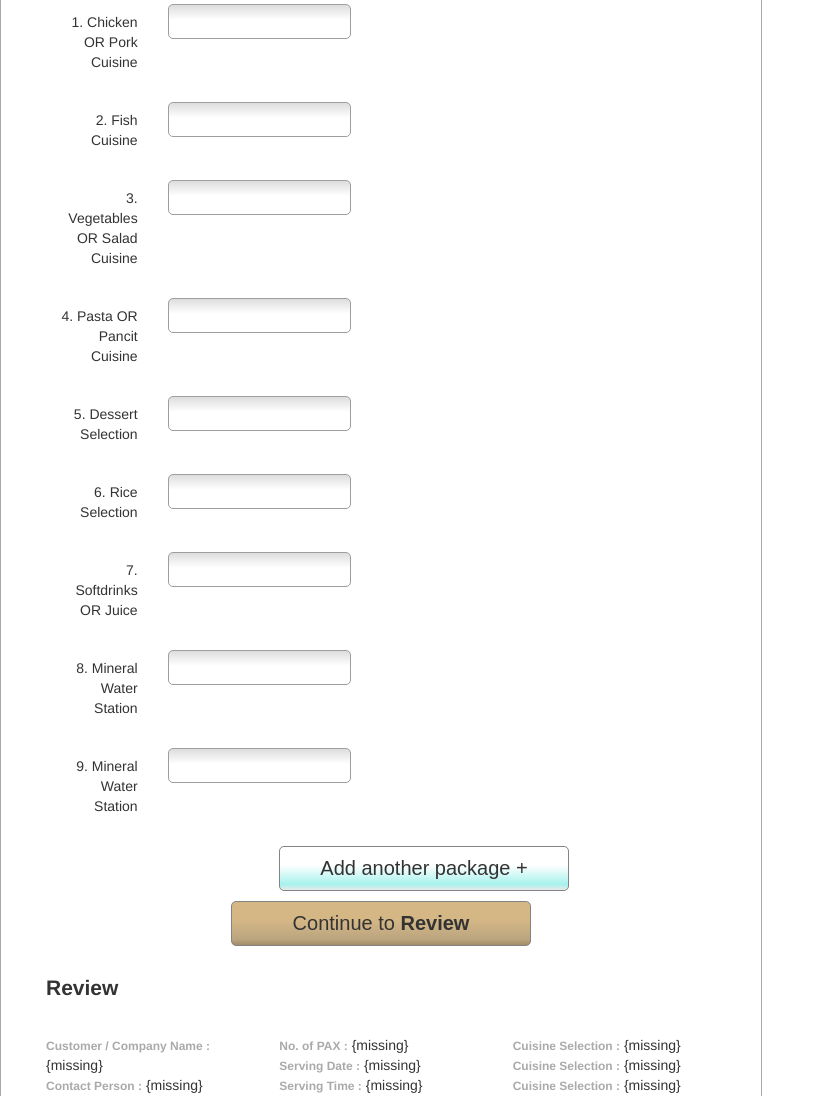
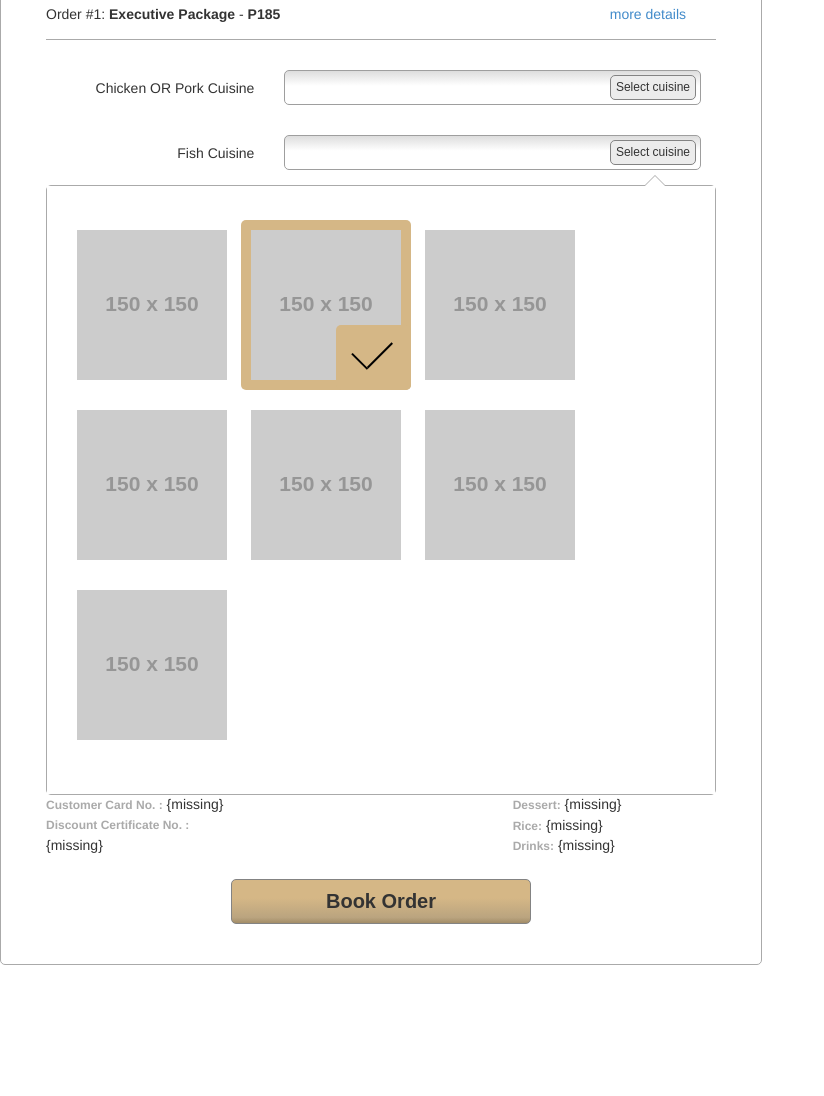
Before and after one commit to webnified/project-spock, a plain HTML site: page booking-form.html in a window 1280 px wide. Shown: the part 1216-2312 px from the top of the page, without its empty margins (0-824 px from the left). After the commit the page ends 2181 px from the top, so only its background shows below. Drawn offline with Linux system fonts and the light colour scheme; placeholder pictures from the web are drawn by us.

Commit message:
Static select menu form

```diff
--- a/booking-form.html
+++ b/booking-form.html
@@ -1,28 +1,23 @@
 <link rel="stylesheet" href="css/grid.css">
 <link rel="stylesheet" href="css/booking-form.css">
 <div class="modal-form" id="booking-form">
-
   <div class="close-btn">
     <a href="#">x</a>
   </div>
-
   <div class="headline">
     <h2 class="name">Booking Details</h2>
   </div>
-
   <div class="tabs">
     <div class="tab"><a class="active" href="#">Customer Details</a></div>
     <div class="tab"><a href="#">Order Details</a></div>
     <div class="tab"><a href="#">Select Cuisine</a></div>
     <div class="tab"><a href="#">Review</a></div>
   </div>
-
   <!-- Customer details -->
   <div class="customer-details row">
     <form action="" class="form">
       <h2 class="small">Customer Details</h2>
       <div class="col-md-12">
-
         <div class="input-group">
           <div class="col-md-4">
             <div class="label">
@@ -33,7 +28,6 @@
             <input type="text" name="customerName" class="form-input" placeholder="To Appear in Official Receipt">
           </div>
         </div>
-
         <div class="input-group">
           <div class="col-md-4">
             <div class="label">
@@ -44,7 +38,6 @@
             <input type="text" name="contactPerson" class="form-input" placeholder="Complete Name">
           </div>
         </div>
-
         <div class="input-group">
           <div class="col-md-4">
             <div class="label">
@@ -55,7 +48,6 @@
             <input type="text" name="mobileNo" class="form-input" placeholder="Globe, Sun or Smart">
           </div>
         </div>
-
         <div class="input-group">
           <div class="col-md-4">
             <div class="label">
@@ -66,7 +58,6 @@
             <input type="text" name="customerCardNo" class="form-input" placeholder="(Optional)">
           </div>
         </div>
-
         <div class="input-group">
           <div class="col-md-4">
             <div class="label">
@@ -77,17 +68,14 @@
             <input type="text" name="discountCertNo" class="form-input" placeholder="(Optional)">
           </div>
         </div>
-
         <div class="col-md-12">
           <button class="btn btn-primary">
           <span class="calm">Continue to</span> Order Details
           </button>
         </div>
       </div>
-
     </form>
   </div>
-
   <!-- Order details -->
   <div class="order-details row">
     <h2 class="small">Order Details</h2>
@@ -134,137 +122,143 @@
           </div>
         </div>
       </div>
-
       <div class="col-md-12">
         <button class="btn btn-primary">
         <span class="calm">Continue to</span> Cuisine Selection
         </button>
       </div>
     </form>
-
   </div>
-
-  <!-- Select menu -->
   <div class="select-menu">
     <form action="" class="form">
       <h2 class="small">Select Cuisine</h2>
-        <div class="col-md-6">
+      <div class="col-md-12">
+        <div class="package-ordered">Order #1: <span class="name">Executive Package</span> - <span class="price">P185</span> <a class="expand">more details</a></div>
         <div class="input-group">
           <div class="col-md-4">
             <div class="label">
-                <label>1. Chicken OR Pork Cuisine</label>
+              <label>Chicken OR Pork Cuisine</label>
             </div>
           </div>
           <div class="col-md-8">
-              <input type="text" name="cuisine1" class="form-input">
+            <div class="form-input-wrapper">
+              <input type="text" name="cuisine1" class="form-input" disabled="">
+              <button class="btn btn-select-cuisine">Select cuisine</button>
             </div>
           </div>
+        </div>
+        <div class="input-group">
+          <div class="cuisine-selection">
 
+            <div class="cuisine-lists">
+              <ul class="cuisine-list unstyled">
+                <li class="list-item"><a href="#"><img src="http://placehold.it/150x150"></a></li>
+                <li class="list-item selected"><div class="checkmark-container">
+                  <span class="checkmark">
+                  <div class="stem"></div>
+                  <div class="kick"></div>
+                  </span>
+                </div>
+              <img src="http://placehold.it/150x150"></li>
+
+              <li class="list-item"><a href="#"><img src="http://placehold.it/150x150"></a></li>
+              <li class="list-item"><a href="#"><img src="http://placehold.it/150x150"></a></li>
+              <li class="list-item"><a href="#"><img src="http://placehold.it/150x150"></a></li>
+              <li class="list-item"><a href="#"><img src="http://placehold.it/150x150"></a></li><li class="list-item"><a href="#"><img src="http://placehold.it/150x150"></a></li>
+            </ul>
+          </ul>
+        </div>
+      </div>
+      <div class="col-md-4">
+        <div class="label">
+          <label>Fish Cuisine</label>
+        </div>
+      </div>
+      <div class="col-md-8">
+        <div class="form-input-wrapper">
+          <input type="text" name="cuisine1" class="form-input" disabled="">
+          <button class="btn btn-select-cuisine">Select cuisine</button>
+        </div>
+      </div>
+    </div>
     <div class="input-group">
       <div class="col-md-4">
         <div class="label">
-                <label>2. Fish Cuisine</label>
+          <label>Vegetables OR Salad Cuisine</label>
         </div>
       </div>
       <div class="col-md-8">
-              <input type="text" name="cuisine2" class="form-input">
+        <div class="form-input-wrapper">
+          <input type="text" name="cuisine1" class="form-input" disabled="">
+          <button class="btn btn-select-cuisine">Select cuisine</button>
         </div>
       </div>
-
+    </div>
     <div class="input-group">
       <div class="col-md-4">
         <div class="label">
-                <label>3. Vegetables OR Salad Cuisine</label>
+          <label>Pasta OR Pancit Cuisine</label>
         </div>
       </div>
       <div class="col-md-8">
-              <input type="text" name="cuisine3" class="form-input">
+        <div class="form-input-wrapper">
+          <input type="text" name="cuisine1" class="form-input" disabled="">
+          <button class="btn btn-select-cuisine">Select cuisine</button>
         </div>
       </div>
-
+    </div>
     <div class="input-group">
       <div class="col-md-4">
         <div class="label">
-                <label>4. Pasta OR Pancit Cuisine</label>
+          <label>Dessert Selection</label>
         </div>
       </div>
       <div class="col-md-8">
-              <input type="text" name="cuisine4" class="form-input">
+        <div class="form-input-wrapper">
+          <input type="text" name="cuisine1" class="form-input" disabled="">
+          <button class="btn btn-select-cuisine">Select dessert</button>
         </div>
       </div>
-
+    </div>
     <div class="input-group">
       <div class="col-md-4">
         <div class="label">
-                <label>5. Dessert Selection</label>
+          <label>Rice Selection</label>
         </div>
       </div>
       <div class="col-md-8">
-              <input type="text" name="dessert" class="form-input">
+        <div class="form-input-wrapper">
+          <input type="text" name="cuisine1" class="form-input" disabled="">
+          <button class="btn btn-select-cuisine">Select rice</button>
         </div>
       </div>
-
+    </div>
     <div class="input-group">
       <div class="col-md-4">
         <div class="label">
-                <label>6. Rice Selection</label>
+          <label>Softdrinks OR Juice</label>
         </div>
       </div>
       <div class="col-md-8">
-              <input type="text" name="rice" class="form-input">
-            </div>
-          </div>
-
-          <div class="input-group">
-            <div class="col-md-4">
-              <div class="label">
-                <label>7. Softdrinks OR Juice</label>
-              </div>
-            </div>
-            <div class="col-md-8">
-              <input type="text" name="drinks" class="form-input">
-            </div>
-          </div>
-
-          <div class="input-group">
-            <div class="col-md-4">
-              <div class="label">
-                <label>8. Mineral Water Station</label>
-              </div>
-            </div>
-            <div class="col-md-8">
-              <input type="text" name="waterStation" class="form-input">
-            </div>
-          </div>
-
-          <div class="input-group">
-            <div class="col-md-4">
-              <div class="label">
-                <label>9. Mineral Water Station</label>
-              </div>
-            </div>
-            <div class="col-md-8">
-              <input type="text" name="waterStation" class="form-input">
+        <div class="form-input-wrapper">
+          <input type="text" name="cuisine1" class="form-input" disabled="">
+          <button class="btn btn-select-cuisine">Select</button>
         </div>
       </div>
     </div>
-
+  </div>
   <div class="col-md-8 col-md-offset-4">
     <button class="btn btn-default btn-small">
     <span class="calm">Add another package +</span>
     </button>
   </div>
-
   <div class="col-md-12">
     <button class="btn btn-primary">
     <span class="calm">Continue to</span> Review
     </button>
   </div>
-
 </form>
-
 </div>
-
 <!-- Review -->
 <div class="review">
 <h2 class="small col-md-12">Review</h2>
@@ -287,14 +281,14 @@
 </div>
 <div class="selected-menu col-md-4">
   <ul class="unstyled">
-        <li><span class="label">Cuisine Selection :</span> {missing}</li>
-        <li><span class="label">Cuisine Selection :</span> {missing}</li>
-        <li><span class="label">Cuisine Selection :</span> {missing}</li>
-        <li><span class="label">Cuisine Selection :</span> {missing}</li>
-        <li><span class="label">Cuisine Selection :</span> {missing}</li>
-        <li><span class="label">Cuisine Selection :</span> {missing}</li>
-        <li><span class="label">Cuisine Selection :</span> {missing}</li>
-        <li><span class="label">Cuisine Selection :</span> {missing}</li>
+    <li><span class="label">Cuisine 1 :</span> {missing}</li>
+    <li><span class="label">Cuisine 2 :</span> {missing}</li>
+    <li><span class="label">Cuisine 3 :</span> {missing}</li>
+    <li><span class="label">Cuisine 4: </span> {missing}</li>
+
+    <li><span class="label">Dessert:</span> {missing}</li>
+    <li><span class="label">Rice:</span> {missing}</li>
+    <li><span class="label">Drinks:</span> {missing}</li>
   </ul>
 </div>
 <div class="col-md-12">
@@ -303,5 +297,4 @@
   </button>
 </div>
 </div>
-
 </div>
--- a/css/booking-form.css
+++ b/css/booking-form.css
@@ -79,6 +79,8 @@
 
     width: 100%;
     padding-bottom: 30px;
+
+    position: relative;
 }
 .form-input
 {
@@ -86,7 +88,7 @@
     height: 35px;
     padding: 5px 15px;
 
-    border: 1px solid #9E9E9E;
+    border: 1px solid #9e9e9e;
     border-radius: 5px;
     background: #ddd;
     background:    -moz-linear-gradient(top,  #ddd 0%, #fff 45%, #fff 100%);
@@ -133,7 +135,7 @@
 }
 .btn:hover
 {
-    border: 1px solid #4B4B4B;
+    border: 1px solid #4b4b4b;
 }
 
 .btn-primary
@@ -180,3 +182,125 @@ ul li > .label
 
     color: #aaa;
 }
+
+.form-input-wrapper {
+    position: relative;
+}
+.btn-select-cuisine {
+    font-size: 12px;
+    position: absolute;
+    top: 5px;
+    right: 5px;
+    padding: 5px;
+    height: 25px;
+    line-height: 1;
+    background: #ECECEC;
+    font-family: "Gibson", sans-serif;
+    font-weight: lighter;
+}
+.package-ordered {
+    margin-bottom: 30px;
+    border-bottom: 1px solid #AAA;
+    padding-bottom: 15px;
+}
+.package-ordered .name, .package-ordered .price {
+    font-weight: bold;
+}
+.package-ordered .expand {
+    padding-right: 30px;
+    float: right;
+}
+.cuisine-selection {
+    position: absolute;
+    z-index: 1;
+    width: 670px;
+    right: 0;
+    top: 50px;
+    border: 1px solid #AAA;
+    border-radius: 5px;
+}
+.cuisine-lists {
+    padding: 20px;
+    background: #FFFFFF;
+}
+.cuisine-list .list-item {
+    display: inline-block;
+    padding: 10px;
+    position: relative;
+    margin-bottom: 10px;
+}
+.cuisine-list .list-item.selected {
+    background-color: #D5B786;
+    border-radius: 5px;
+}
+.cuisine-list .list-item .checkmark-container {
+    content: " ";
+    height: 65px;
+    width: 75px;
+    background-color: #D5B786;
+    display: block;
+    position: absolute;
+    bottom: 0;
+    right: 0;
+    border-radius: 5px;
+}
+.cuisine-list .list-item:hover {
+    background-color: #D5B786;
+    border-radius: 5px;
+}
+
+.checkmark {
+    display:inline-block;
+    width: 40px;
+    height:40px;
+
+    -ms-transform: rotate(45deg); /* IE 9 */
+    -webkit-transform: rotate(45deg); /* Chrome, Safari, Opera */
+    transform: rotate(45deg);
+    position: absolute;
+    right: 15px;
+    bottom: 15px;
+}
+
+.stem {
+    position: absolute;
+    width:2px;
+    height:35px;
+    background-color:#000;
+    left:22px;
+    top:0px;
+}
+
+.kick {
+    position: absolute;
+    width:22px;
+    height:2px;
+    background-color:#000;
+    left:2px;
+    top:35px;
+}
+
+.cuisine-selection:after, .cuisine-selection:before {
+    bottom: 100%;
+    left: 91%;
+    border: solid transparent;
+    content: " ";
+    height: 0;
+    width: 0;
+    position: absolute;
+    pointer-events: none;
+
+}
+
+.cuisine-selection:after {
+    border-color: rgba(255, 255, 255, 0);
+    border-bottom-color: #fff;
+    border-width: 10px;
+    margin-left: -10px;
+}
+.cuisine-selection:before {
+    border-color: rgba(170, 170, 170, 0);
+    border-bottom-color: #aaa;
+    border-width: 11px;
+    margin-left: -11px;
+}
```
Lines whose indentation alone changed are shown as unchanged.
